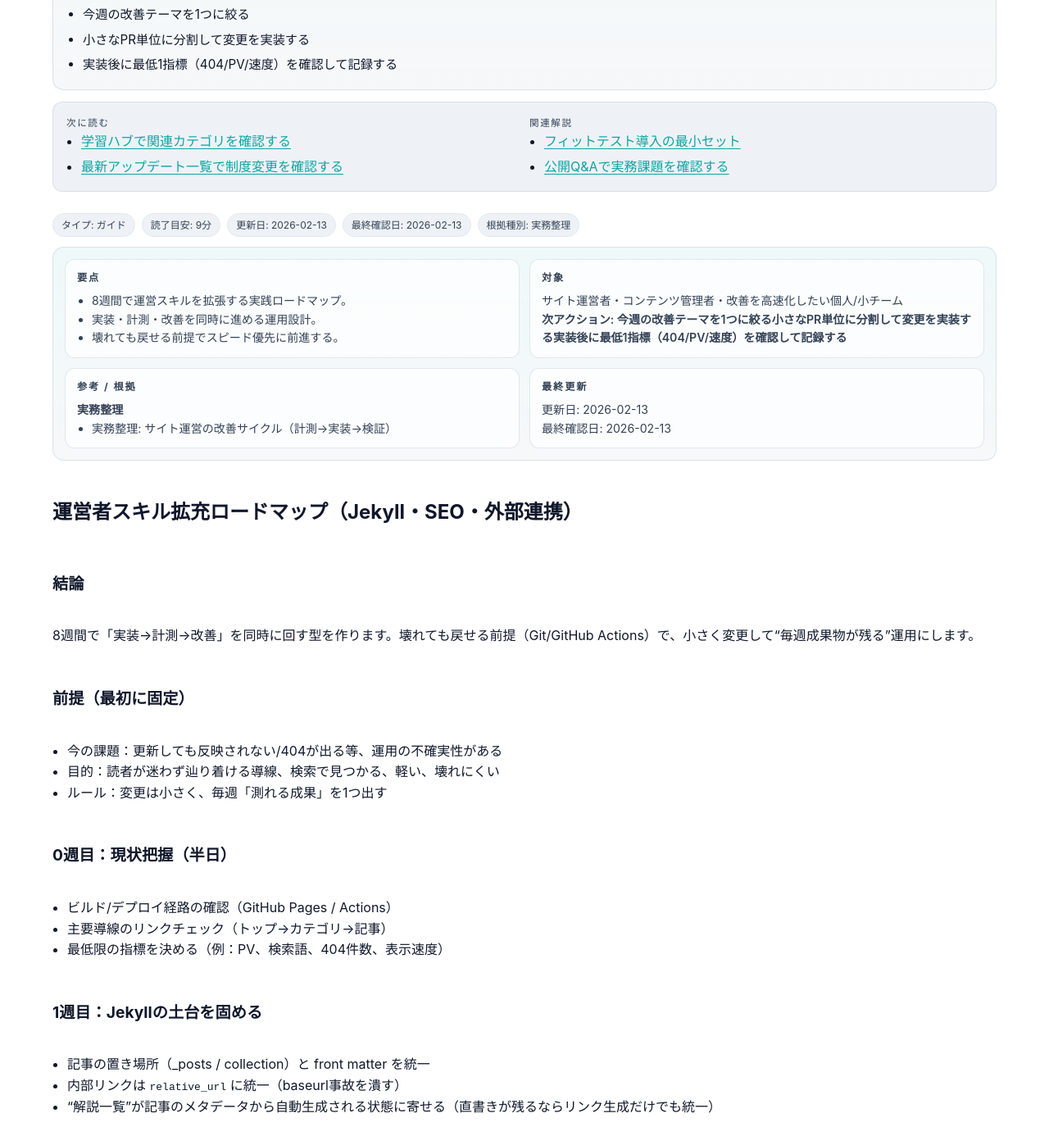
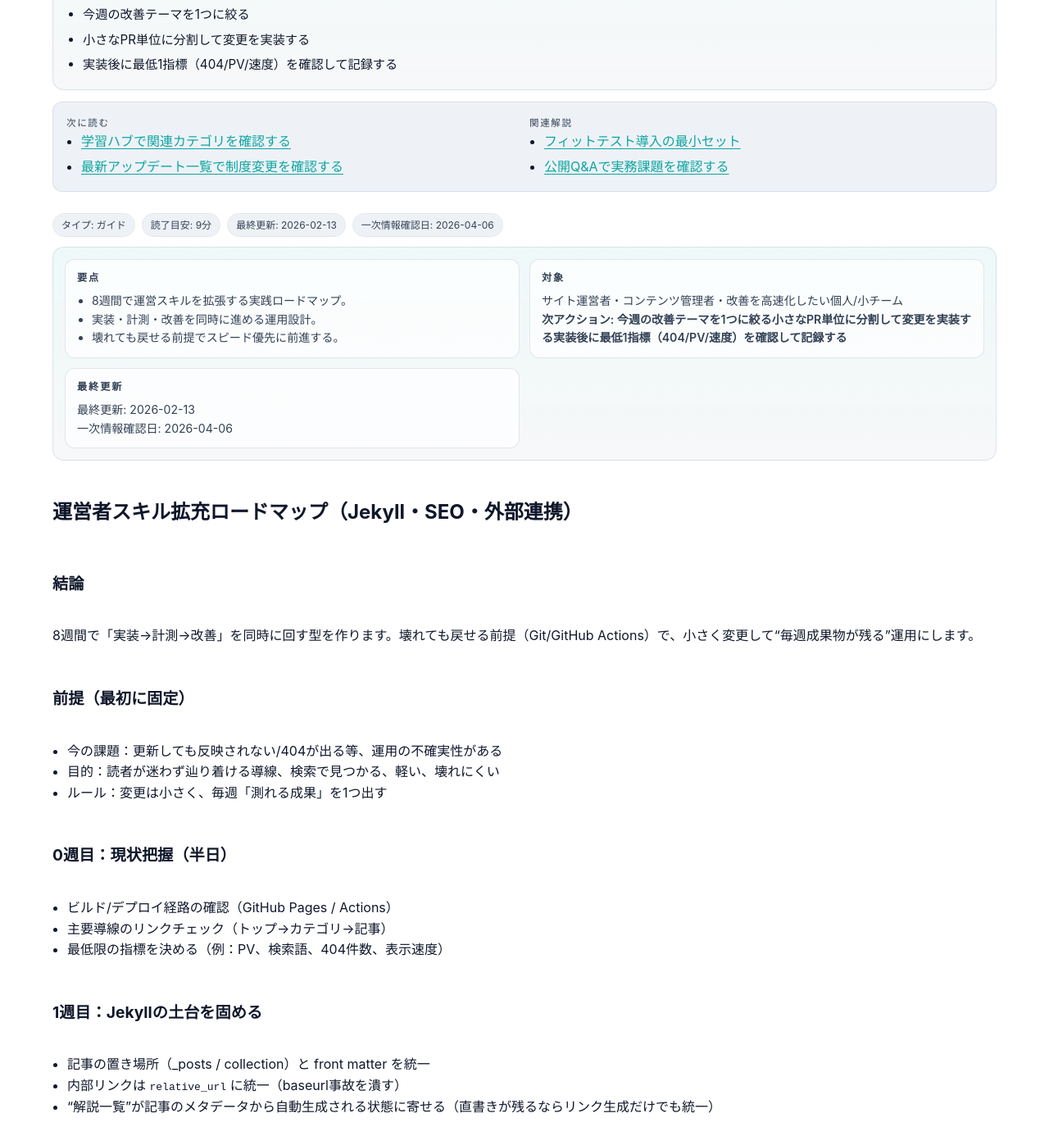
Before and after one commit to rodoeisei-lab/rodoeisei-lab, a Jekyll site: the page built from _guides/operator-skill-expansion-roadmap.md, in a window 1280 px wide and 1400 px high, scrolled down 751 px. Shown: the top 1397 px of the window at 82% size. Built offline with Jekyll 4.4.1, drawn with Linux system fonts in a browser that asks for light colours; some of the changed text lies outside the part shown.

Commit message:
Add reusable primary source block for guide articles

```diff
--- a/_guides/operator-skill-expansion-roadmap.md
+++ b/_guides/operator-skill-expansion-roadmap.md
@@ -46,7 +46,13 @@
     url: /qa/
     group: related
 sources:
-  - '実務整理: サイト運営の改善サイクル（計測→実装→検証）'
+  - label: Google Search Central（SEO スターター ガイド）
+    url: https://developers.google.com/search/docs/fundamentals/seo-starter-guide?hl=ja
+  - label: W3C Web Content Accessibility Guidelines (WCAG) 2.2
+    url: https://www.w3.org/TR/WCAG22/
+  - label: GitHub Actions 公式ドキュメント
+    url: https://docs.github.com/ja/actions
+source_checked_at: 2026-04-06
 last_updated: 2026-02-13
 lead: 「壊れても戻せる」運用を前提に、学習と実装を同時進行するための短期集中プランです。
 ---
--- a/_includes/article-meta-header.html
+++ b/_includes/article-meta-header.html
@@ -13,17 +13,14 @@
 {% assign reading_time = page.reading_time | default: page.minutes %}
 {% assign audience = page.audience | default: page.target | default: "対象読者は準備中です。" %}
 {% assign updated_at = page.updated_at | default: page.updated | default: "未記入" %}
-{% assign reviewed_at = page.reviewed_at | default: page.last_updated | default: page.updated_at | default: page.updated | default: "未確認" %}
-{% assign source_type = page.source_type | default: "pending" %}
-{% assign source_type_label = site.data.article-types.source_type_labels[source_type] | default: source_type %}
+{% assign reviewed_at = page.source_checked_at | default: page.reviewed_at | default: page.last_updated | default: page.updated_at | default: page.updated | default: "未確認" %}
 
 <div class="article-meta-header">
   <div class="article-meta-header__chips" aria-label="記事メタ">
     <span class="badge">タイプ: {{ article_type_label }}</span>
     {% if reading_time %}<span class="badge">読了目安: {{ reading_time }}</span>{% endif %}
-    <span class="badge">更新日: {{ updated_at }}</span>
-    <span class="badge">最終確認日: {{ reviewed_at }}</span>
-    <span class="badge">根拠種別: {{ source_type_label }}</span>
+    <span class="badge">最終更新: {{ updated_at }}</span>
+    {% if page.sources and page.sources.size > 0 %}<span class="badge">一次情報確認日: {{ reviewed_at }}</span>{% endif %}
   </div>
 
   <div class="article-meta-box article-meta-box--header">
@@ -53,23 +50,9 @@
     </div>
 
     <div class="article-meta-item">
-      <h2>参考 / 根拠</h2>
-      <p class="article-meta-source-type">{{ source_type_label }}</p>
-      {% if page.sources %}
-      <ul>
-        {% for source in page.sources %}
-        <li>{{ source }}</li>
-        {% endfor %}
-      </ul>
-      {% else %}
-      <p>一次情報準備中（確認中）</p>
-      {% endif %}
-    </div>
-
-    <div class="article-meta-item">
       <h2>最終更新</h2>
-      <p>更新日: {{ updated_at }}</p>
-      <p>最終確認日: {{ reviewed_at }}</p>
+      <p>最終更新: {{ updated_at }}</p>
+      {% if page.sources and page.sources.size > 0 %}<p>一次情報確認日: {{ reviewed_at }}</p>{% endif %}
     </div>
   </div>
 </div>
--- /dev/null
+++ b/_includes/article-sources.html
@@ -0,0 +1,21 @@
+{% if page.sources and page.sources.size > 0 %}
+<section class="article-sources" aria-label="この記事の一次情報">
+  <h2>この記事の一次情報</h2>
+  <ul class="article-sources__list">
+    {% for source in page.sources %}
+      {% assign source_label = source.label | default: source.title | default: source %}
+      {% assign source_url = source.url | default: nil %}
+      <li class="article-sources__item">
+        {% if source_url %}
+        <a href="{{ source_url }}" target="_blank" rel="noopener">{{ source_label }}</a>
+        {% else %}
+        {{ source_label }}
+        {% endif %}
+      </li>
+    {% endfor %}
+  </ul>
+  {% if page.source_checked_at %}
+  <p class="article-sources__checked-at">一次情報確認日：{{ page.source_checked_at }}</p>
+  {% endif %}
+</section>
+{% endif %}
--- a/_layouts/article.html
+++ b/_layouts/article.html
@@ -32,6 +32,7 @@
     {% include article-summary-box.html %}
     {% include article-meta-header.html %}
     {{ content }}
+    {% include article-sources.html %}
     {% include article-footer-nav.html %}
 
     {% assign feedback_form_url = page.feedback_form_url | default: site.feedback.article_form_url %}
--- a/assets/css/main.css
+++ b/assets/css/main.css
@@ -3740,3 +3740,53 @@
     justify-content: center;
   }
 }
+
+.article-sources {
+  margin: 24px 0;
+  padding: 16px;
+  border-radius: 12px;
+  border: 1px solid rgba(148, 163, 184, .35);
+  background: rgba(14, 165, 160, .08);
+  font-size: .95rem;
+}
+
+.article-sources h2 {
+  margin: 0 0 10px;
+  font-size: 1rem;
+}
+
+.article-sources__list {
+  margin: 0;
+  padding-left: 1.2rem;
+}
+
+.article-sources__item + .article-sources__item {
+  margin-top: 8px;
+}
+
+.article-sources__item a {
+  overflow-wrap: anywhere;
+  word-break: break-word;
+  line-height: 1.6;
+}
+
+.article-sources__checked-at {
+  margin: 12px 0 0;
+  font-size: .9rem;
+  color: var(--text-soft);
+}
+
+[data-theme="dark"] .article-sources {
+  background: rgba(45, 212, 191, .14);
+}
+
+@media (max-width: 780px) {
+  .article-sources {
+    padding: 14px;
+    font-size: .92rem;
+  }
+
+  .article-sources__item {
+    line-height: 1.7;
+  }
+}
```
